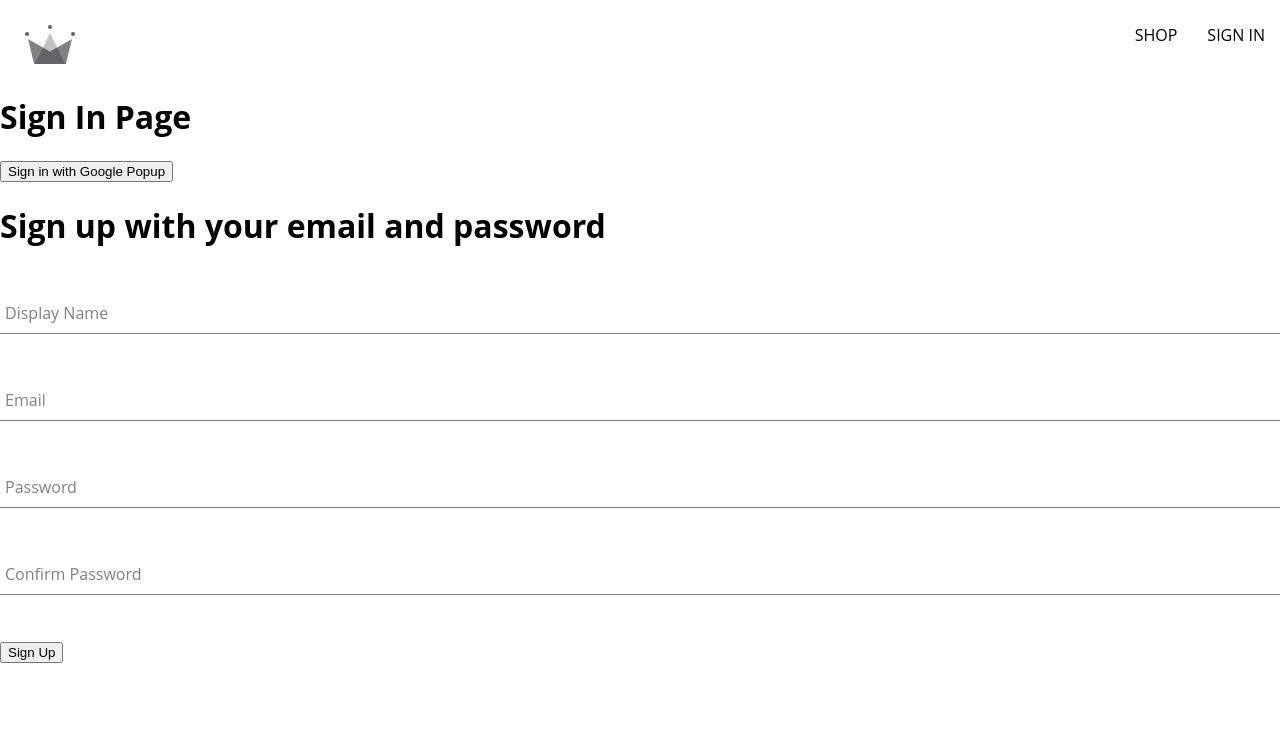
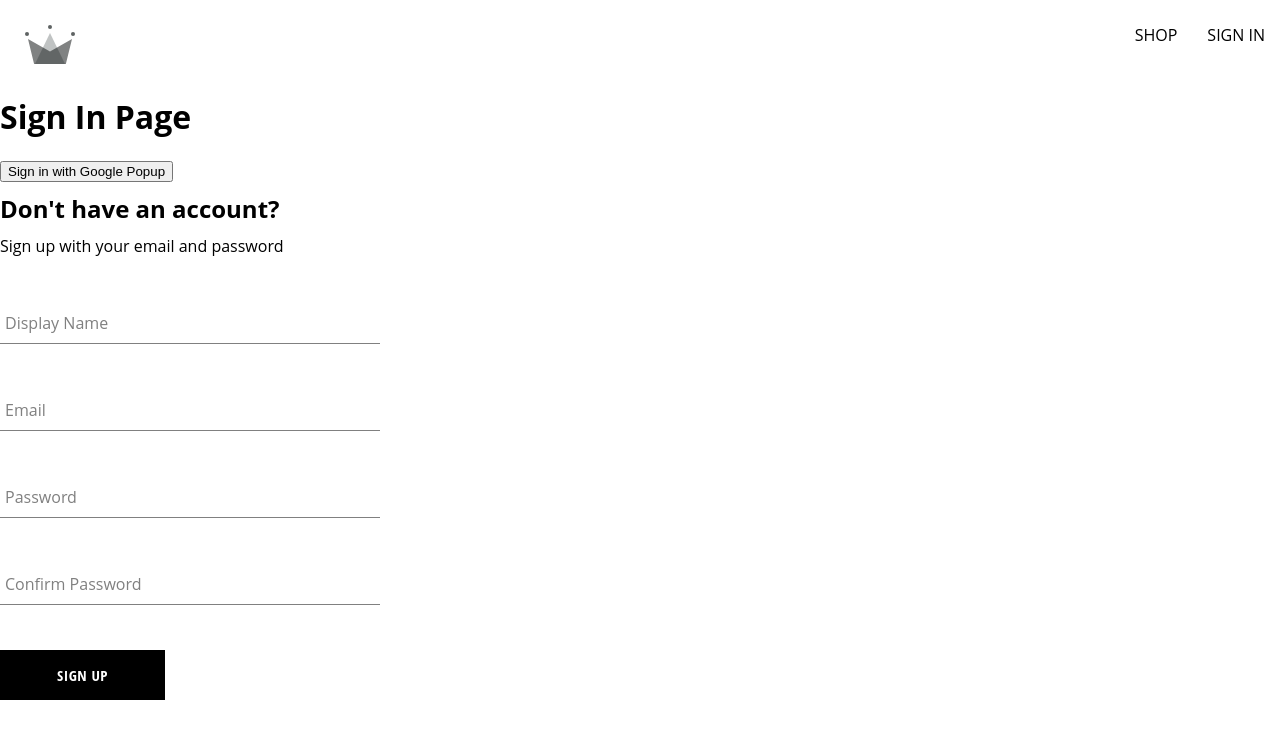
Before and after one commit to napolitanj/crwn-clothing, a React (Create React App) app: page /sign-in in a window 1280 px wide. Shown: the top 738 px of the page. Built offline with nearby package versions, Linux system fonts and the light colour scheme; the HTML template or start-up script is replaced by a standard one.

Commit message:
Create button component

```diff
--- /dev/null
+++ b/src/components/button/button.component.jsx
@@ -0,0 +1,18 @@
+import './button.styles.scss';
+
+const BUTTON_TYPE_CLASSES = {
+    google: 'google-sign-in',
+    inverted: 'inverted'
+}
+
+const Button = ({ children, buttonType, ...otherProps }) => {
+    return (
+        <button className={`button-container ${BUTTON_TYPE_CLASSES[buttonType]}`}
+            {...otherProps}
+        >
+            {children}
+        </button>
+    )
+}
+
+export default Button;
--- /dev/null
+++ b/src/components/button/button.styles.scss
@@ -0,0 +1,46 @@
+.button-container {
+    min-width: 165px;
+    width: auto;
+    height: 50px;
+    letter-spacing: 0.5px;
+    line-height: 50px;
+    padding: 0 35px 0 35px;
+    font-size: 15px;
+    background-color: black;
+    color: white;
+    text-transform: uppercase;
+    font-family: 'Open Sans Condensed';
+    font-weight: bolder;
+    border: none;
+    cursor: pointer;
+    display: flex;
+    justify-content: center;
+
+    &:hover {
+      background-color: white;
+      color: black;
+      border: 1px solid black;
+    }
+
+    &.google-sign-in {
+      background-color: #4285f4;
+      color: white;
+
+      &:hover {
+        background-color: #357ae8;
+        border: none;
+      }
+    }
+
+    &.inverted {
+      background-color: white;
+      color: black;
+      border: 1px solid black;
+
+      &:hover {
+        background-color: black;
+        color: white;
+        border: none;
+      }
+    }
+  }
--- a/src/components/sign-up-form/sign-up-form.component.jsx
+++ b/src/components/sign-up-form/sign-up-form.component.jsx
@@ -2,6 +2,9 @@
 import { createAuthUserWithEmailAndPassword, createUserDocumentFromAuth } from "../../utils/firebase/firebase.utils";
 
 import FormInput from '../form-input/form-input.component'
+import Button from '../button/button.component'
+
+import '../sign-up-form/sign-up-form.styles.scss'
 
 const defaultFormFields = {
     displayName: '',
@@ -52,8 +55,9 @@
     }
 
     return (
-        <div>
-            <h1>Sign up with your email and password</h1>
+        <div className='sign-up-container'>
+            <h2>Don't have an account?</h2>
+            <span>Sign up with your email and password</span>
             <form onSubmit={handleSubmit}>
                 <FormInput
                     label ="Display Name"
@@ -91,7 +95,7 @@
                     value={confirmPassword}
                 />
 
-                <button type="submit">Sign Up</button>
+                <Button buttonType='default' type="submit">Sign Up</Button>
             </form>
         </div>
     )
--- /dev/null
+++ b/src/components/sign-up-form/sign-up-form.styles.scss
@@ -0,0 +1,9 @@
+.sign-up-container {
+    display:flex;
+    flex-direction:column;
+    width:380px;
+
+    h2 {
+        margin: 10px 0;
+    }
+}
```
